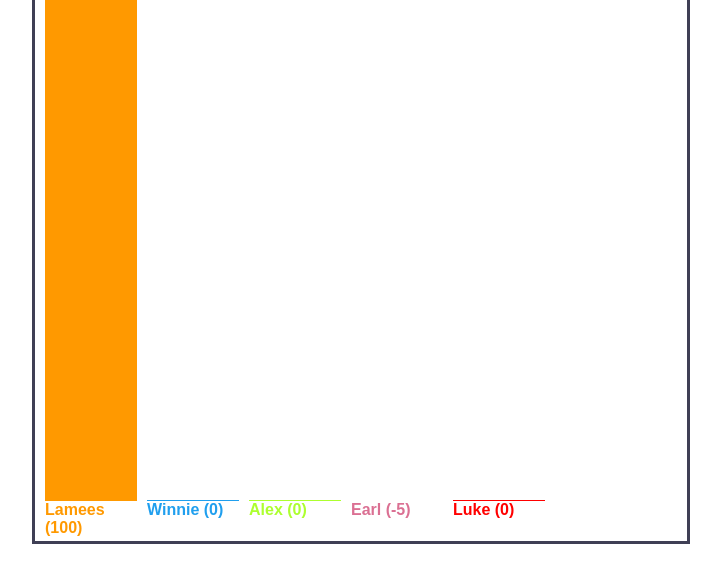
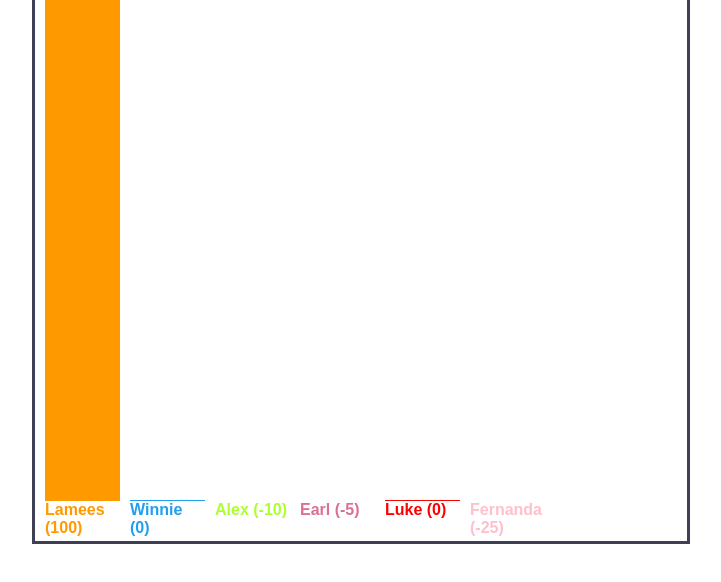
Before and after one commit to lukewilliams/pushupdebt, a plain HTML site: page index.html in a window 1280 px wide. Shown: the part 142-724 px from the top of the page, without its empty margins (279-1000 px from the left). Drawn offline with Linux system fonts and the light colour scheme.

Commit message:
Fernanda has 25 pushups to give away, Alex 10

```diff
--- a/index.html
+++ b/index.html
@@ -57,6 +57,9 @@
         #luke {
             background: red;
         }
+        #fernanda {
+            background: pink;
+        }
         #label-lamees {
             color: rgb(255, 153, 0);
         }
@@ -72,6 +75,9 @@
         #label-luke {
             color: red;
         }
+        #label-fernanda {
+            color: pink;
+        }
     </style>
 </head>
 <body>
@@ -83,6 +89,7 @@
             <div class="bar" id="alex"></div>
             <div class="bar" id="earl"></div>
             <div class="bar" id="luke"></div>
+            <div class="bar" id="fernanda"></div>
         </div>
         <div class="labels">
             <div class="label" id="label-lamees">Lamees</div>
@@ -90,6 +97,7 @@
             <div class="label" id="label-alex">Alex</div>
             <div class="label" id="label-earl">Earl</div>
             <div class="label" id="label-luke">Luke </div>
+            <div class="label" id="label-fernanda">Fernanda </div>
         </div>
     </div>
 
@@ -98,9 +106,10 @@
         data = {
             lamees: 100,
             winnie: 0,
-            alex: 0,
+            alex: -10,
             earl: -5,
             luke: 0,
+            fernanda: -25,
         }
         let max = 50
         Object.keys(data).forEach((k) => {
```
